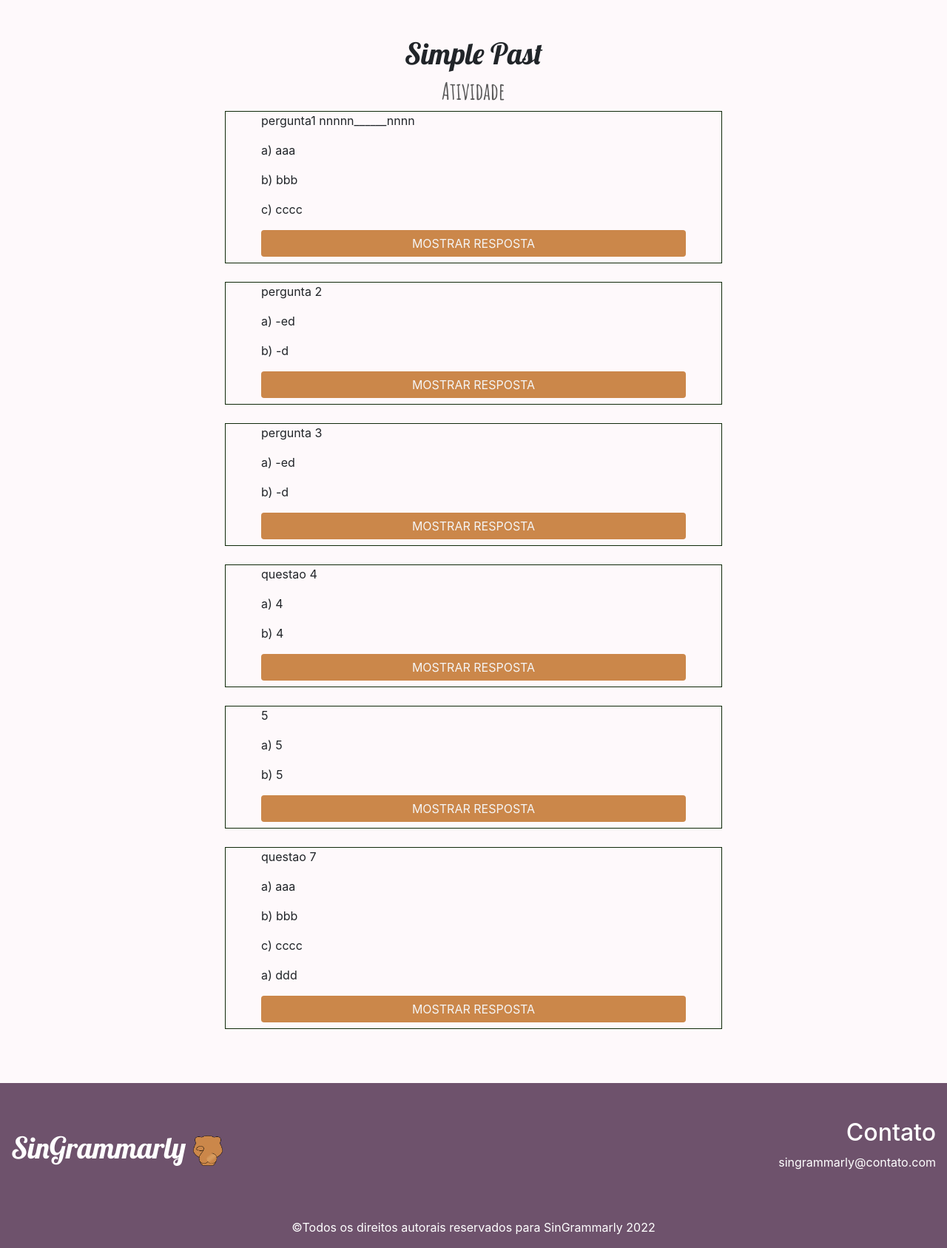
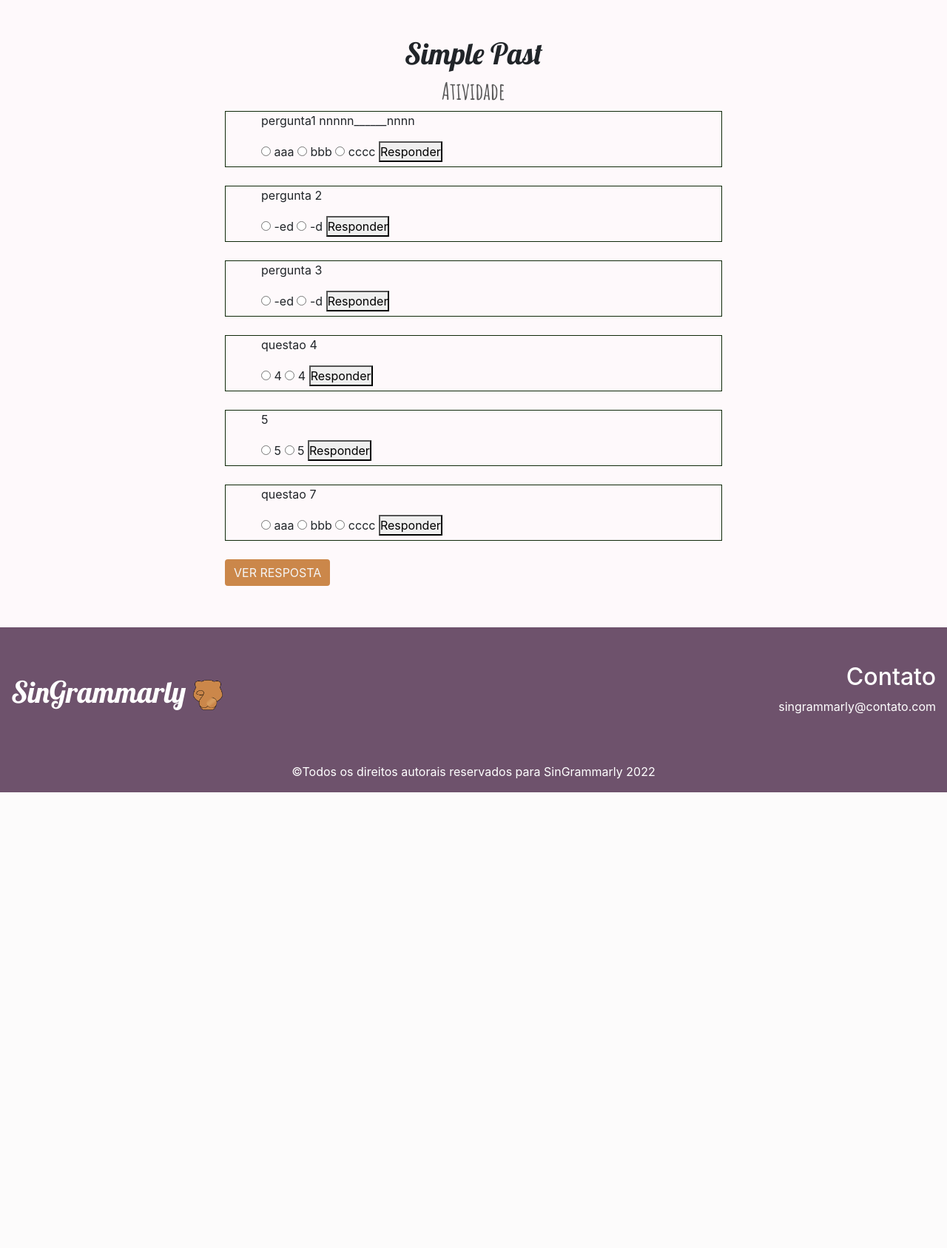
Before and after one commit to bagm4/tcc, a Django app: page /atividade/ in a window 1280 px wide. Shown: the part 56-1743 px from the top of the page at 74% size. After the commit the page ends 1127 px from the top, so only its background shows below. Run offline with Django 4.2, Linux system fonts and the light colour scheme; a user stored in the database is signed in; data comes from the database, SQL or seed files in the repository; both versions use the stored data as it was after the commit; some libraries are stand-ins or nearby versions.

Commit message:
alteraçoes orientador

```diff
--- a/main/static/js/exemplo.js
+++ b/main/static/js/exemplo.js
@@ -15,4 +15,5 @@ $(document).ready(function() {
         }
     });
 
+
 });
--- a/main/templates/atividade.html
+++ b/main/templates/atividade.html
@@ -37,7 +37,20 @@
             <p>{{ questao.pergunta }}</p>
         </div>
         <div class="question-answers flexquestoes ">
-            <div>
+            <form action="{%url 'atividade'%}" method="post">
+                {%csrf_token%}
+                <input type="hidden" name="id" value="{{questao.id}}">
+                <input id="alternativa1" name="questao{{questao.id}}" value="{{questao.alternativaa}}" type="radio">
+                <label for="alternativa1">{{questao.alternativaa}}</label>
+                <input id="alternativa2" name="questao{{questao.id}}" value="{{questao.alternativab}}" type="radio">
+                <label for="alternativa2">{{questao.alternativab}}</label>
+                {% if questao.alternativac %}
+                <input id="alternativa3" name="questao{{questao.id}}" value="{{questao.alternativac}}" type="radio">
+                <label for="alternativa3">{{questao.alternativac}}</label>
+                {% endif %}
+                <button type="submit">Responder</button>
+            </form>
+            <!--<div>
                 <p>a) {{questao.alternativaa}}</p>
                 <p>b) {{questao.alternativab}}</p>
             </div>
@@ -50,17 +63,11 @@
             <div>
                 <p>a) {{questao.alternativad}}</p>
             </div>
-            {% endif %}
-            <!--form receber resposta-->
-            <!--<input class="btn btn-success bnt_style mb-2 corrigir" type="submit" value="Responder">-->
-            <button class="btn btn-success bnt_style mb-2 corrigir"  value="Responder">mostrar resposta</button>
-
+            {% endif %}-->
         </div>
     </div>
-
     {% endfor %}
-    <!--<input  class="btn btn-success bnt_style" type="submit" value="Responder">-->
-
+    <input class="btn btn-success bnt_style mb-2 corrigir" type="submit" value="Ver Resposta">
 
 
 </div>
--- a/main/views.py
+++ b/main/views.py
@@ -4,6 +4,7 @@ from main.models import Questao
 from .forms import  QuestaoForm
 from django.contrib import messages
 from django.contrib.auth.decorators import login_required
+from django.http import HttpResponse
 
 
 # Create your views here.
@@ -28,9 +29,26 @@ def mapaPrincipal(request):
 
 @login_required
 def atividade (request):
-    questoes = Questao.objects.all()
-    context = {'questoes': questoes}
-    return render (request, 'atividade.html',context)
+    print('teste')
+    if request.method == "POST":
+
+        id = request.POST['id']
+        questoes = Questao.objects.all()
+        alternativas_marcadas = []
+        for questao in questoes:
+            alternativas_marcadas.append(request.POST['questao'+ str(questao.id)])
+
+            questao = Questao.objects.get(pk=id)
+            respostas = [].append((questao.certa==alternativas_marcadas))
+            if questao.certa == alternativas_marcadas:
+                return HttpResponse('certa')
+            else:
+                return HttpResponse('incorreta')
+    else:
+        print('get')
+        questoes = Questao.objects.all()
+        context = {'questoes': questoes}
+        return render (request, 'atividade.html',context)
 
 @login_required
 def addquestao (request):
--- a/templates/registration/login.html
+++ b/templates/registration/login.html
@@ -30,8 +30,8 @@
             </form>
         </div>
         </div><!--para css-->
-    <div class="col-6 pr-0 pl-0" style="background-color: #6E526C;">
-
+    <div class="col-6 pr-0 pl-0">
+        <img src="{% static 'img/img_login.png' %}" class= "img-fluid"alt="">
     </div>
 </div>
 {% endblock conteudo %}
--- a/templates/registration/register.html
+++ b/templates/registration/register.html
@@ -1,4 +1,5 @@
 {% extends 'base.html' %}
+{% load static %}
 {% load crispy_forms_tags %}
 
 {% block titulo %} Cadastre-se {% endblock %}
@@ -29,8 +30,8 @@
             </form>
         </div>
         </div><!--para css-->
-    <div class="col-6 pr-0 pl-0" style="background-color: #CB874A;">
-
+    <div class="col-6 pr-0 pl-0">
+        <img src="{% static 'img/img_cadastro.png' %}" class= "img-fluid"alt="">
     </div>
 </div>
 {% endblock conteudo %}
```
Also changed, not shown: db.sqlite3.
